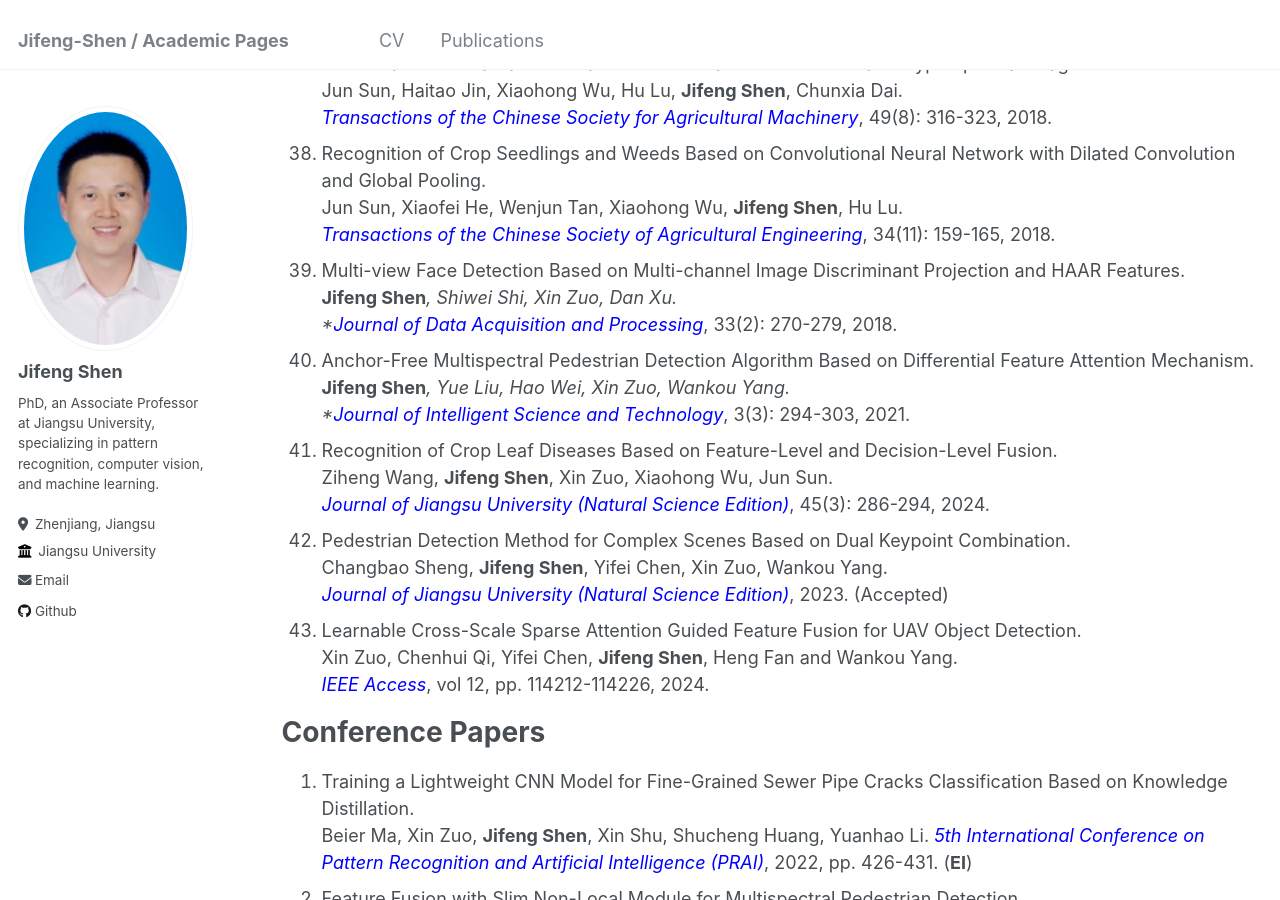
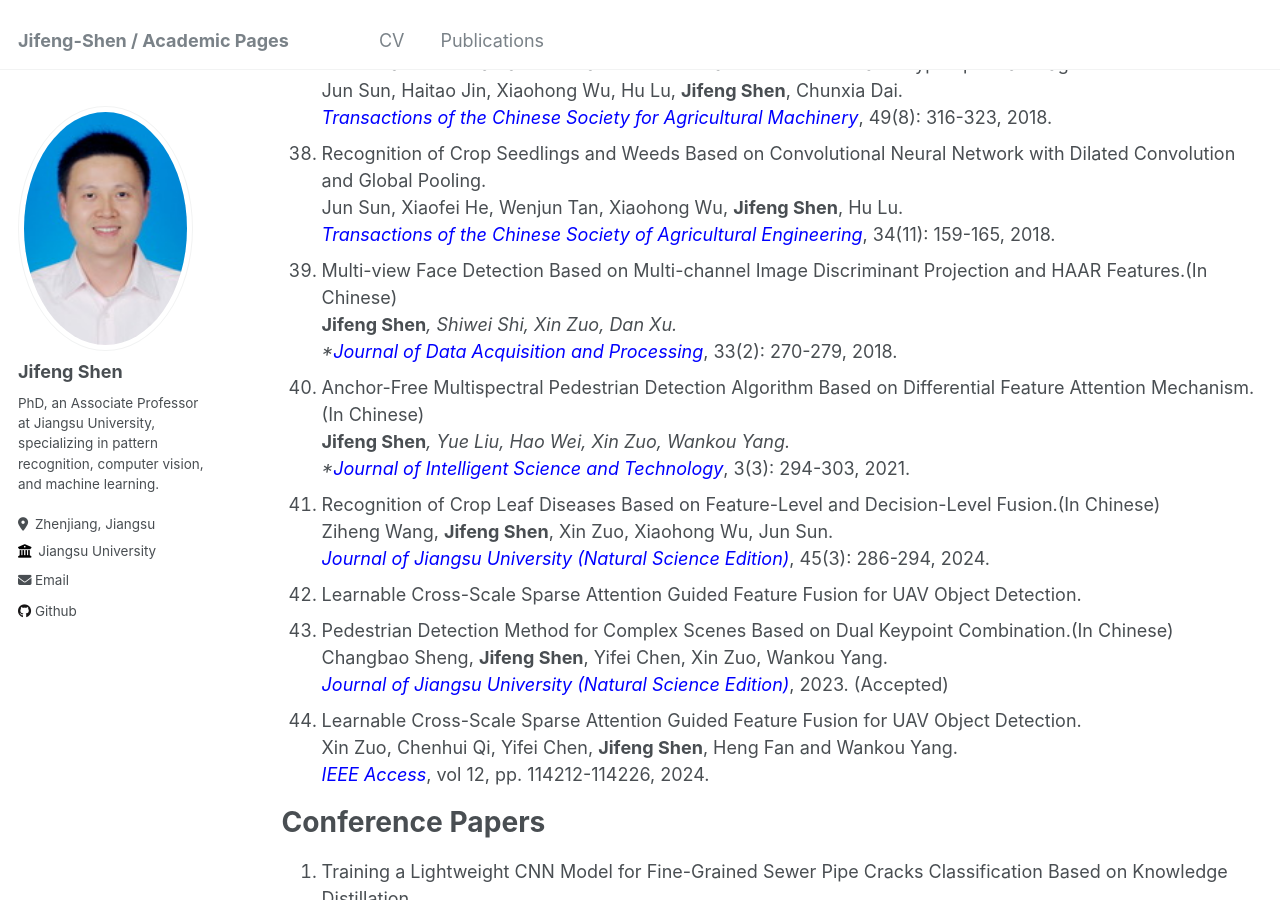
Before and after one commit to jifeng-shen/jifeng-shen.github.io, a Jekyll site: the page built from _pages/publications.md, in a window 1280 px wide and 900 px high, scrolled down 3633 px. Built offline with Jekyll 4.4.1, drawn with Linux system fonts in a browser that asks for light colours.

Commit message:
Update publications.md

```diff
--- a/_pages/publications.md
+++ b/_pages/publications.md
@@ -121,16 +121,17 @@ author_profile: true
 38. Recognition of Crop Seedlings and Weeds Based on Convolutional Neural Network with Dilated Convolution and Global Pooling.
     Jun Sun, Xiaofei He, Wenjun Tan, Xiaohong Wu, **Jifeng Shen**, Hu Lu.
     *<font color="blue">Transactions of the Chinese Society of Agricultural Engineering</font>*, 34(11): 159-165, 2018.
-39. Multi-view Face Detection Based on Multi-channel Image Discriminant Projection and HAAR Features.
+39. Multi-view Face Detection Based on Multi-channel Image Discriminant Projection and HAAR Features.(In Chinese)
     **Jifeng Shen***, Shiwei Shi, Xin Zuo, Dan Xu.
     *<font color="blue">Journal of Data Acquisition and Processing</font>*, 33(2): 270-279, 2018.
-40. Anchor-Free Multispectral Pedestrian Detection Algorithm Based on Differential Feature Attention Mechanism.
+40. Anchor-Free Multispectral Pedestrian Detection Algorithm Based on Differential Feature Attention Mechanism.(In Chinese)
     **Jifeng Shen***, Yue Liu, Hao Wei, Xin Zuo, Wankou Yang.
     *<font color="blue">Journal of Intelligent Science and Technology</font>*, 3(3): 294-303, 2021.
-41. Recognition of Crop Leaf Diseases Based on Feature-Level and Decision-Level Fusion.
+41. Recognition of Crop Leaf Diseases Based on Feature-Level and Decision-Level Fusion.(In Chinese)
     Ziheng Wang, **Jifeng Shen**, Xin Zuo, Xiaohong Wu, Jun Sun.
     *<font color="blue">Journal of Jiangsu University (Natural Science Edition)</font>*, 45(3): 286-294, 2024.
-42. Pedestrian Detection Method for Complex Scenes Based on Dual Keypoint Combination.
+43. Learnable Cross-Scale Sparse Attention Guided Feature Fusion for UAV Object Detection.
+42. Pedestrian Detection Method for Complex Scenes Based on Dual Keypoint Combination.(In Chinese)
     Changbao Sheng, **Jifeng Shen**, Yifei Chen, Xin Zuo, Wankou Yang.
     *<font color="blue">Journal of Jiangsu University (Natural Science Edition)</font>*, 2023. (Accepted)
 43. Learnable Cross-Scale Sparse Attention Guided Feature Fusion for UAV Object Detection.
```
